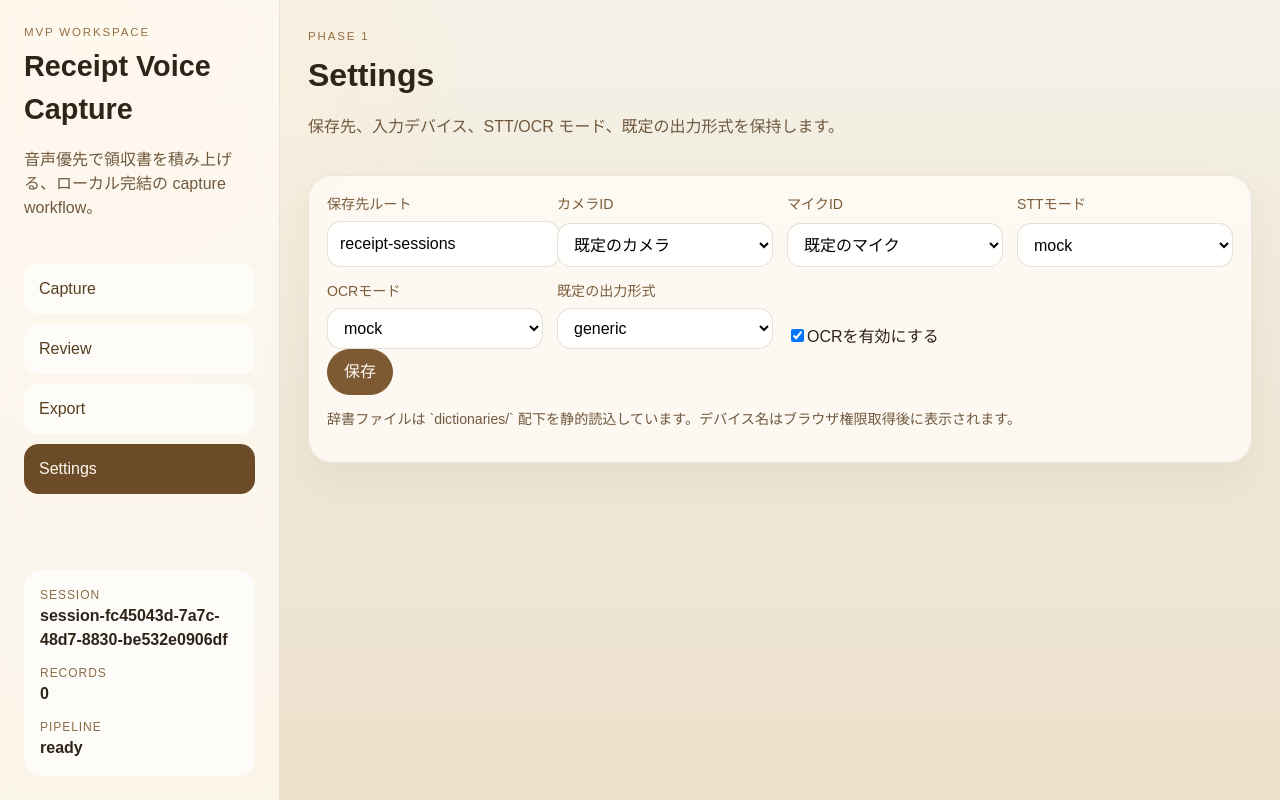
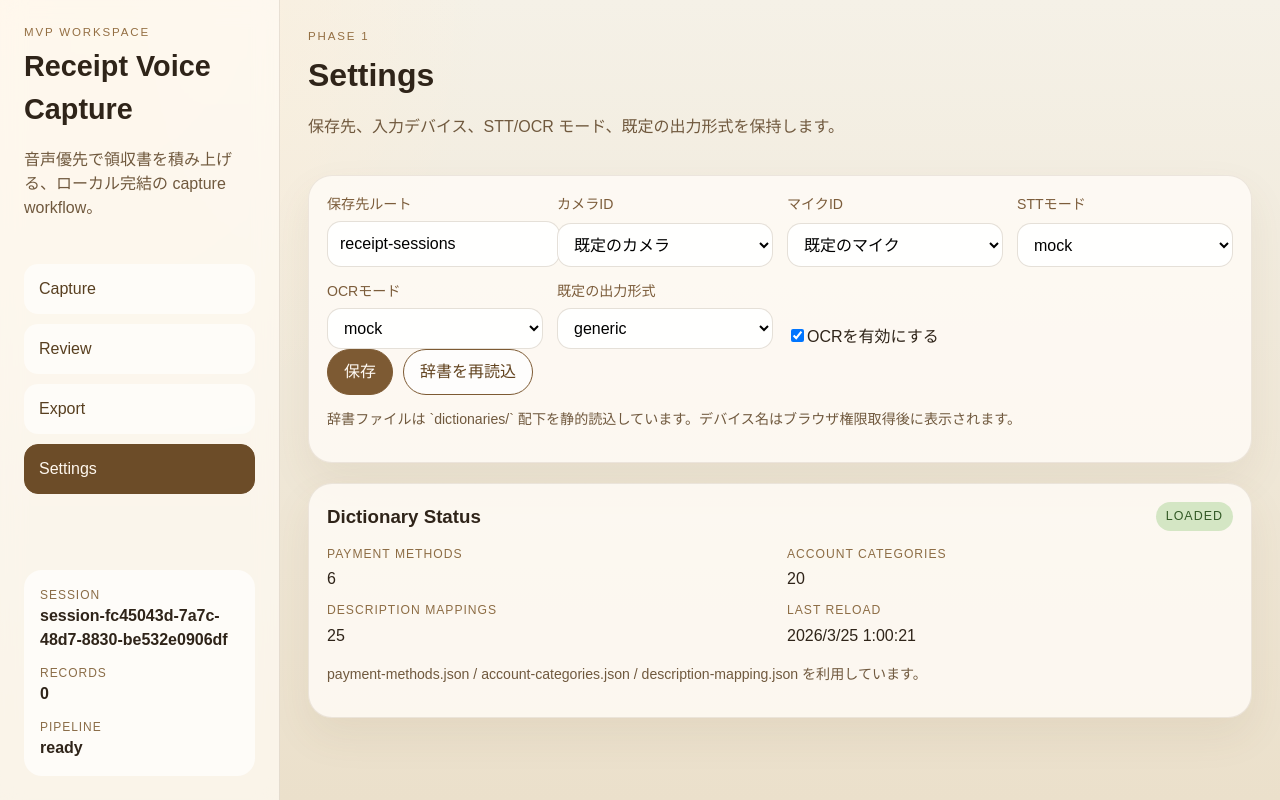
Before and after one commit to tak-thio/receipt-voice-capture-app, a React (Vite) app: page /settings in a window 1280 px wide. Built offline with nearby package versions, Linux system fonts and the light colour scheme.

Commit message:
Add dictionary status and reload UI

```diff
--- a/src/pages/SettingsPage.tsx
+++ b/src/pages/SettingsPage.tsx
@@ -9,11 +9,16 @@ import type { AppSettings } from '../types/settings'
 
 export function SettingsPage() {
   const settings = useSessionStore((state) => state.settings)
+  const dictionaries = useSessionStore((state) => state.dictionaries)
+  const lastDictionaryReloadAt = useSessionStore((state) => state.lastDictionaryReloadAt)
+  const lastDictionaryError = useSessionStore((state) => state.lastDictionaryError)
   const persistSettings = useSessionStore((state) => state.persistSettings)
+  const reloadDictionaries = useSessionStore((state) => state.reloadDictionaries)
   const [draft, setDraft] = useState<AppSettings>(settings)
   const [cameraDevices, setCameraDevices] = useState<RecordingDeviceOption[]>([])
   const [audioDevices, setAudioDevices] = useState<RecordingDeviceOption[]>([])
   const [message, setMessage] = useState('')
+  const [isReloading, setIsReloading] = useState(false)
 
   useEffect(() => {
     setDraft(settings)
@@ -128,11 +133,64 @@ export function SettingsPage() {
           >
             保存
           </button>
+          <button
+            className="ghost-button"
+            disabled={isReloading}
+            onClick={() => {
+              setIsReloading(true)
+              void reloadDictionaries()
+                .then(() => {
+                  setMessage('辞書を再読込しました。')
+                })
+                .catch((error) => {
+                  setMessage(error instanceof Error ? error.message : '辞書の再読込に失敗しました。')
+                })
+                .finally(() => {
+                  setIsReloading(false)
+                })
+            }}
+          >
+            {isReloading ? '再読込中...' : '辞書を再読込'}
+          </button>
         </div>
         <p className="muted small">
           {message || '辞書ファイルは `dictionaries/` 配下を静的読込しています。デバイス名はブラウザ権限取得後に表示されます。'}
         </p>
       </article>
+
+      <article className="panel">
+        <div className="panel-title-row">
+          <h3>Dictionary Status</h3>
+          <span className={`status-chip ${lastDictionaryError ? 'warning' : 'ready'}`}>
+            {lastDictionaryError ? 'error' : 'loaded'}
+          </span>
+        </div>
+        <dl className="meta-grid">
+          <div>
+            <dt>payment methods</dt>
+            <dd>{dictionaries?.paymentMethods.length ?? 0}</dd>
+          </div>
+          <div>
+            <dt>account categories</dt>
+            <dd>{dictionaries?.accountCategories.length ?? 0}</dd>
+          </div>
+          <div>
+            <dt>description mappings</dt>
+            <dd>{dictionaries?.descriptionMappings.length ?? 0}</dd>
+          </div>
+          <div>
+            <dt>last reload</dt>
+            <dd>
+              {lastDictionaryReloadAt
+                ? new Date(lastDictionaryReloadAt).toLocaleString('ja-JP')
+                : '未読込'}
+            </dd>
+          </div>
+        </dl>
+        <p className="muted small">
+          {lastDictionaryError || 'payment-methods.json / account-categories.json / description-mapping.json を利用しています。'}
+        </p>
+      </article>
     </section>
   )
 }
--- a/src/store/session-store.ts
+++ b/src/store/session-store.ts
@@ -46,7 +46,10 @@ interface SessionStoreState {
   lastTranscriptionSource: string | null
   lastTranscriptionError: string | null
   lastCaptureError: string | null
+  lastDictionaryReloadAt: string | null
+  lastDictionaryError: string | null
   initialize: () => Promise<void>
+  reloadDictionaries: () => Promise<void>
   setRecording: (value: boolean) => void
   pushTranscriptEvent: (event: SttInputEvent, captureFrame: CaptureFrameInput) => Promise<void>
   processTranscriptSequence: (events: SttInputEvent[], captureFrame: CaptureFrameInput) => Promise<void>
@@ -221,6 +224,8 @@ export const useSessionStore = create<SessionStoreState>((set, get) => ({
   lastTranscriptionSource: null,
   lastTranscriptionError: null,
   lastCaptureError: null,
+  lastDictionaryReloadAt: null,
+  lastDictionaryError: null,
   initialize: async () => {
     const [settings, dictionaries] = await Promise.all([
       loadSettings(),
@@ -237,7 +242,26 @@ export const useSessionStore = create<SessionStoreState>((set, get) => ({
       session,
       selectedRecordId: session.records[0]?.id ?? null,
       lastCaptureError: null,
+      lastDictionaryReloadAt: new Date().toISOString(),
+      lastDictionaryError: null,
     })
+  },
+  reloadDictionaries: async () => {
+    try {
+      const dictionaries = await loadDictionaries()
+      set({
+        dictionaries,
+        lastDictionaryReloadAt: new Date().toISOString(),
+        lastDictionaryError: null,
+      })
+    } catch (error) {
+      const message =
+        error instanceof Error ? error.message : 'Dictionary reload failed.'
+      set({
+        lastDictionaryError: message,
+      })
+      throw error instanceof Error ? error : new Error(message)
+    }
   },
   setRecording: (value) => set({ isRecording: value }),
   persistRecordedAudioClip: async (audioClip) => {
@@ -403,6 +427,7 @@ export const useSessionStore = create<SessionStoreState>((set, get) => ({
       lastTranscriptionSource: null,
       lastTranscriptionError: null,
       lastCaptureError: null,
+      lastDictionaryError: null,
     })
   },
 }))
```
Also changed, not shown: 2 other files (tests, documents, lock files or other folders).
